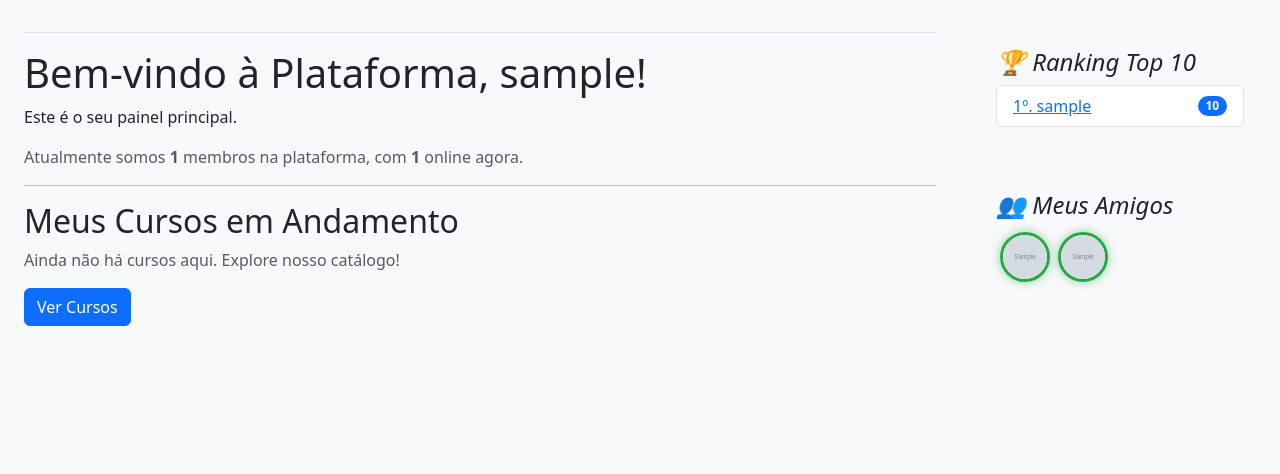
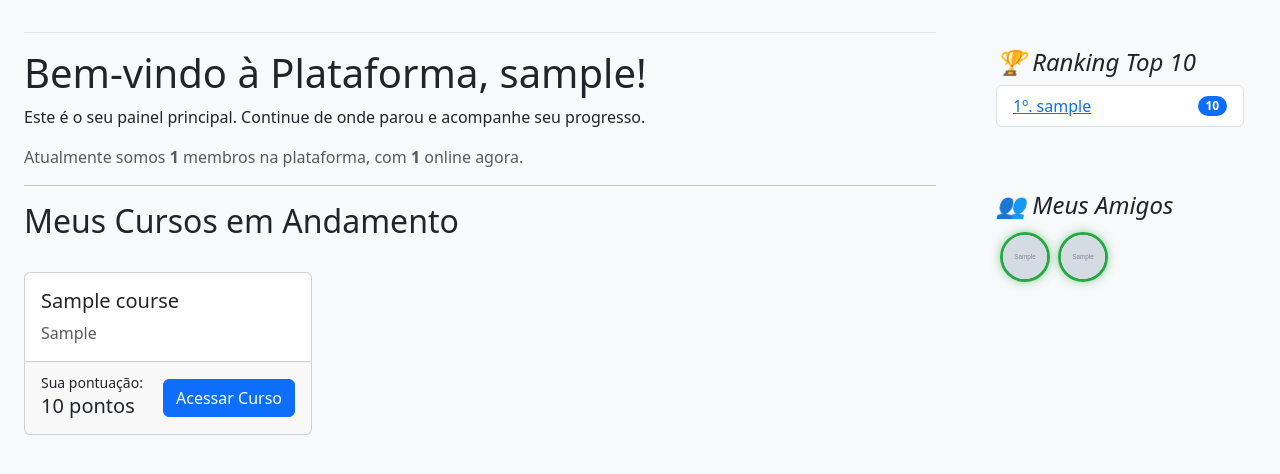
Before and after one commit to JuliusMou/plataforma-EAD, a Flask app: page /dashboard in a window 1280 px wide. Shown: the part 57-531 px from the top of the page. Run offline with Flask 3, Linux system fonts and the light colour scheme; a user stored in the database is signed in; tables that the repository leaves empty hold one stand-in row (values such as "Sample post"); grey boxes marked "Sample" are stand-in pictures; some libraries are stand-ins or nearby versions.

Commit message:
Implementa os cards dos cursos em andamentos

```diff
--- a/app/templates/main/dashboard.html
+++ b/app/templates/main/dashboard.html
@@ -4,15 +4,47 @@
 
 {% block content %}
     <h1>Bem-vindo à Plataforma, {{ current_user.username }}!</h1>
-    <p>Este é o seu painel principal.</p>
+    <p>Este é o seu painel principal. Continue de onde parou e acompanhe seu progresso.</p>
 
-    {# --- Contagem de Usuários --- #}
     <p class="text-muted">
         Atualmente somos <strong>{{ total_users }}</strong> membros na plataforma, com <strong>{{ online_users }}</strong> online agora.
     </p>
 
     <hr>
+
     <h2>Meus Cursos em Andamento</h2>
-    <p class="text-muted">Ainda não há cursos aqui. Explore nosso catálogo!</p>
-    <a href="{{ url_for('main.pagina_cursos') }}" class="btn btn-primary">Ver Cursos</a>
+
+    {# Verifica se o usuário tem inscrições e as exibe em formato de cards #}
+    <div class="row row-cols-1 row-cols-md-2 row-cols-lg-3 g-4 mt-2">
+        {% if current_user.enrollments.all() %}
+            {% for enrollment in current_user.enrollments %}
+                <div class="col">
+                    <div class="card h-100">
+                        <div class="card-body">
+                            <h5 class="card-title">{{ enrollment.course.title }}</h5>
+                            <p class="card-text text-muted">{{ enrollment.course.category }}</p>
+                        </div>
+                        <div class="card-footer">
+                            <div class="d-flex justify-content-between align-items-center">
+                                <div>
+                                    <small>Sua pontuação:</small>
+                                    <p class="h5">{{ enrollment.score }} pontos</p>
+                                </div>
+                                <a href="{{ url_for('main.pagina_curso', course_id=enrollment.course.id) }}" class="btn btn-primary">Acessar Curso</a>
+                            </div>
+                        </div>
+                    </div>
+                </div>
+            {% endfor %}
+        {% else %}
+            {# Mensagem exibida se o usuário não estiver inscrito em nenhum curso #}
+            <div class="col-12">
+                <div class="alert alert-info">
+                    Você ainda não se inscreveu em nenhum curso.
+                    <a href="{{ url_for('main.pagina_cursos') }}" class="alert-link">Explore nosso catálogo</a> e comece a aprender!
+                </div>
+            </div>
+        {% endif %}
+    </div>
+
 {% endblock %}
```
